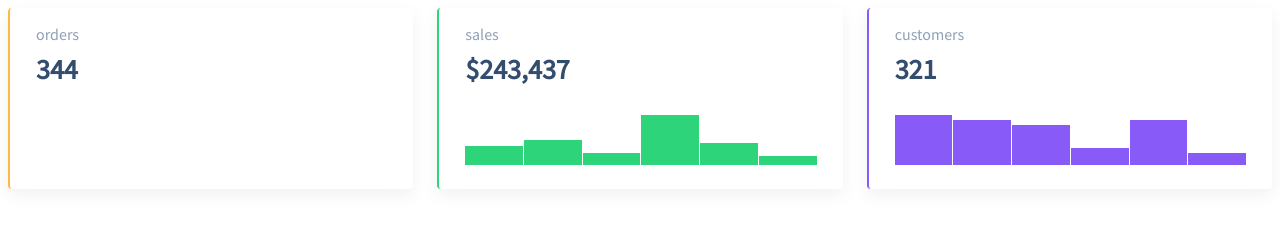
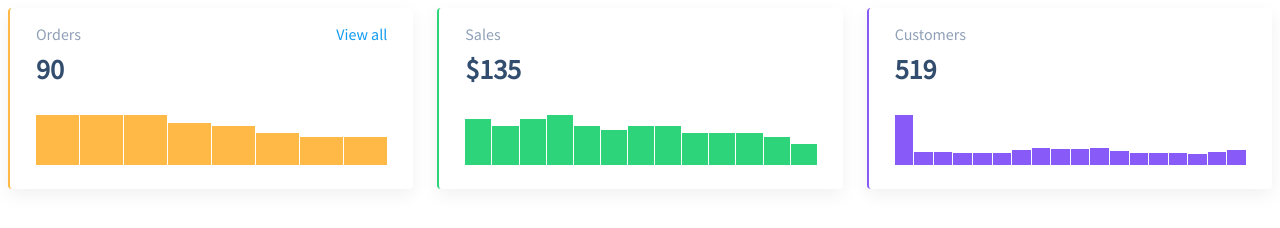
Before and after one commit to js-tasks-ru/js-20201030_kletchatii0, a website: page 04-oop-basic-intro-to-dom/1-column-chart/index.html in a window 1280 px wide. Drawn offline with Linux system fonts and the light colour scheme.

Commit message:
finish work

```diff
--- a/04-oop-basic-intro-to-dom/1-column-chart/index.html
+++ b/04-oop-basic-intro-to-dom/1-column-chart/index.html
@@ -1,9 +1,9 @@
 <!DOCTYPE html>
 <html lang="en">
 <head>
-    <meta charset="UTF-8" />
+  <meta charset="UTF-8"/>
   <title>ColumnChart</title>
-    <link rel="stylesheet" type="text/css" href="style.css" />
+  <link rel="stylesheet" type="text/css" href="style.css"/>
 </head>
 
 <body>
@@ -16,9 +16,9 @@
 <script type="module">
   import ColumnChart from './index.js';
 
-      const ordersData = [];
-      const salesData = [ 30, 40, 20, 80, 35, 15 ];
-      const customersData = [ 100, 90, 80, 35, 90, 25 ];
+  let ordersData = [20];
+  let salesData = [30, 40, 20, 80, 35, 15];
+  let customersData = [100, 90, 80, 35, 90, 25];
 
   const ordersChart = new ColumnChart({
     data: ordersData,
@@ -38,9 +38,36 @@
     label: 'customers',
     value: 321
   });
+
   orders.append(ordersChart.element);
   sales.append(salesChart.element);
   customers.append(customersChart.element);
+
+
+  let diff = [0.03, 0.05, 0.15, 0.08, 0.01, 0.12, 0.1, 0.2, 0.35];
+
+  setInterval(() => {
+    if (Math.random() > .9) salesData = salesData.slice(-5);
+    if (Math.random() > .9) ordersData = ordersData.slice(-5);
+    if (Math.random() > .9) customersData = customersData.slice(-5);
+    updateChart(salesData, salesChart, "$")
+    updateChart(ordersData, ordersChart)
+    updateChart(customersData, customersChart);
+  }, 300);
+
+  function updateChart(salesData, salesChart, valPrefix = "") {
+    if (salesData.length >= 20) salesData.shift();
+    let l = salesData[salesData.length - 1];
+    if (!l) {
+      l = Math.random() * 100;
+    }
+
+    let k = diff[Math.floor(Math.random() * (diff.length - 1))];
+    let newVal = l + (l * (Math.random() >= 0.5 ? -k : k));
+    salesData.push(Math.floor(newVal));
+    salesChart.update(salesData);
+    salesChart.setValue(valPrefix + salesData.reduce((a, b) => a + b, 0));
+  }
 </script>
 </body>
 </html>
--- a/04-oop-basic-intro-to-dom/1-column-chart/index.js
+++ b/04-oop-basic-intro-to-dom/1-column-chart/index.js
@@ -1,42 +1,64 @@
 export default class ColumnChart {
+  /** @type {HTMLElement} */
   element = null;
+  chartHeight = 50;
 
-  constructor({data = [], label = '', link = '', value = null}) {
-    const element = document.createElement('div');
-    element.classList.add('column-chart');
-    const title = document.createElement('div');
-    title.classList.add('column-chart__title');
-    const container = document.createElement('div');
-    container.classList.add('column-chart__container');
-    const chartHeader = document.createElement('div');
-    chartHeader.classList.add('column-chart__header');
-    const chart = document.createElement('div');
-    chart.classList.add('column-chart__chart');
-    this.chart = chart;
-    this.element = element;
+  constructor(props = {}) {
+    this.props = props;
+    this.render();
+  }
 
-    if (label) title.textContent = label;
-    if (value) chartHeader.textContent = value;
+  render() {
+    const {label = '', value = '', data = [], link = ''} = this.props;
+    this.element = elem({
+      tag: 'div', classNames: ['column-chart', 'column-chart_loading'],
+      styleCssText: '--chart-height: ' + this.chartHeight
+    });
+    this.title = elem({
+      tag: 'div', classNames: 'column-chart__title',
+      textContent: label[0].toLocaleUpperCase() + label.slice(1),
+    });
+    this.container = elem({tag: 'div', classNames: 'column-chart__container'});
+    this.chartHeader = elem({tag: 'div', classNames: 'column-chart__header', textContent: value});
+    this.chart = elem({tag: 'div', classNames: 'column-chart__chart'});
+    this.link = elem({
+      tag: 'a', classNames: 'column-chart__link',
+      attributes: {href: link, rel: 'noopener noreferrer'},
+      textContent: 'View all',
+    });
+    if (link) {
+      this.title.append(this.link);
+    }
     this.buildBars(data);
 
-    element.append(title)
-    element.append(container);
-    container.append(chartHeader);
-    container.append(chart);
+    this.element.append(this.title);
+    this.element.append(this.container);
+    this.container.append(this.chartHeader);
+    this.container.append(this.chart);
   }
 
   buildBars(data) {
-    [].slice.call(this.chart.children).forEach(elem => elem.remove());
-    const bar = document.createElement('div');
-    bar.style.cssText = '--value: 0';
-    bar.dataset['tooltip'] = '0%';
-    const coef = 50 / Math.max(...data);
-    data.forEach((val) => {
-      let nextBar = bar.cloneNode();
-      nextBar.style.cssText = '--value: ' + (val * coef);
-      nextBar.dataset['tooltip'] = val + '%';
-      this.chart.append(nextBar);
+    if (!data.length) return;
+    this.element.classList.remove('column-chart_loading');
+    const maxVal = Math.max(...data);
+    const scale = this.chartHeight / maxVal;
+    data.forEach((val, i) => {
+      let bar = this.chart.children[i];
+      if (!bar) {
+        bar = document.createElement('div');
+        this.chart.append(bar);
+      }
+      bar.style.cssText = '--value: ' + Math.floor(val * scale);
+      bar.dataset['tooltip'] = (val / maxVal * 100).toFixed(0) + '%';
     });
+    let diff = Math.abs(data.length - this.chart.children.length);
+    if (diff !== 0) {
+      [].slice.call(this.chart.children, -diff).forEach(c => c.remove());
+    }
+  }
+
+  setValue(val) {
+    this.chartHeader.textContent = val;
   }
 
   remove() {
@@ -44,39 +66,31 @@ export default class ColumnChart {
   }
 
   destroy() {
-
+    this.remove();
   }
 
   update(data) {
     this.buildBars(data);
   }
 }
-/*
-<div class="column-chart">
-      <div class="column-chart__title">
-        Total orders
-        <a href="/sales" class="column-chart__link">View all</a>
-      </div>
-      <div class="column-chart__container">
-        <div data-element="header" class="column-chart__header">344</div>
-        <div data-element="body" class="column-chart__chart">
-          <div style="--value: 2" data-tooltip="6%"></div>
-          <div style="--value: 22" data-tooltip="44%"></div>
-          <div style="--value: 5" data-tooltip="11%"></div>
-          <div style="--value: 50" data-tooltip="100%"></div>
-          <div style="--value: 12" data-tooltip="25%"></div>
-          <div style="--value: 4" data-tooltip="8%"></div>
-          <div style="--value: 13" data-tooltip="28%"></div>
-          <div style="--value: 5" data-tooltip="11%"></div>
-          <div style="--value: 23" data-tooltip="47%"></div>
-          <div style="--value: 12" data-tooltip="25%"></div>
-          <div style="--value: 34" data-tooltip="69%"></div>
-          <div style="--value: 1" data-tooltip="3%"></div>
-          <div style="--value: 23" data-tooltip="47%"></div>
-          <div style="--value: 27" data-tooltip="56%"></div>
-          <div style="--value: 2" data-tooltip="6%"></div>
-          <div style="--value: 1" data-tooltip="3%"></div>
-        </div>
-     </div>
-</div>
-    */
+
+/**
+ * Create element with given class names
+ * @param stag {String}
+ * @param classNames {String|String[]}
+ * @return {HTMLElement}
+ */
+function elem({
+                tag = '', classNames = [], textContent = '',
+                attributes = {}, dataset = {}, styleCssText = ''
+              }) {
+  if (!Array.isArray(classNames)) classNames = [classNames];
+  const elem = document.createElement(tag);
+  elem.classList.add(...classNames);
+  for (const [key, val] of Object.entries(attributes)) {
+    elem.setAttribute(key, val);
+  }
+  elem.textContent = textContent;
+  elem.style.cssText = styleCssText;
+  return elem;
+}
```
Lines whose indentation alone changed are shown as unchanged.
